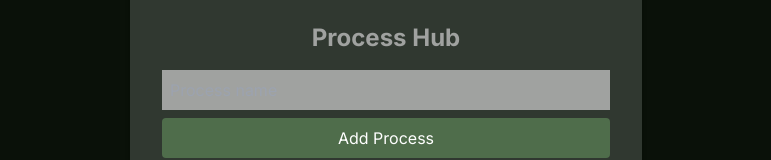
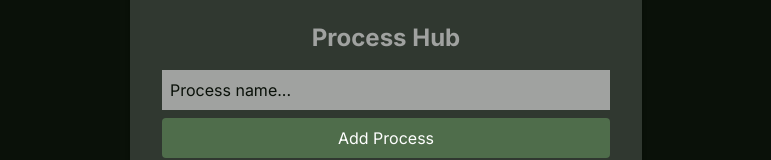
Before and after one commit to AnnaH00k/hookintech, a Next.js app: page /processHub in a window 1280 px wide. Shown: the part 205-365 px from the top of the page, without its empty margins (254-1025 px from the left). Built offline with nearby package versions, Linux system fonts and the light colour scheme.

Commit message:
make placeholder text visible

```diff
--- a/app/processHub/page.tsx
+++ b/app/processHub/page.tsx
@@ -108,8 +108,8 @@ const ProcessHub: React.FC = () => {
         <div className="mb-4">
           <input
             type="text"
-            className="p-2 w-full mb-2 text-[#0A1109] bg-[#A0A2A0]"
-            placeholder="Process name"
+            className="p-2 w-full mb-2 text-[#0A1109] bg-[#A0A2A0] placeholder:text-[#0A1109]"
+            placeholder="Process name..."
             value={processName}
             onChange={(e) => setProcessName(e.target.value)}
           />
@@ -139,8 +139,8 @@ const ProcessHub: React.FC = () => {
             <div className="mb-4">
               <input
                 type="text"
-                className="p-2 w-full mb-2 text-[#0A1109] bg-[#A0A2A0]"
-                placeholder="Enter link"
+                className="p-2 w-full mb-2 text-[#0A1109] bg-[#A0A2A0] placeholder:text-[#0A1109]"
+                placeholder="Enter link..."
                 value={inputLink}
                 onChange={(e) => setInputLink(e.target.value)}
               />
```
